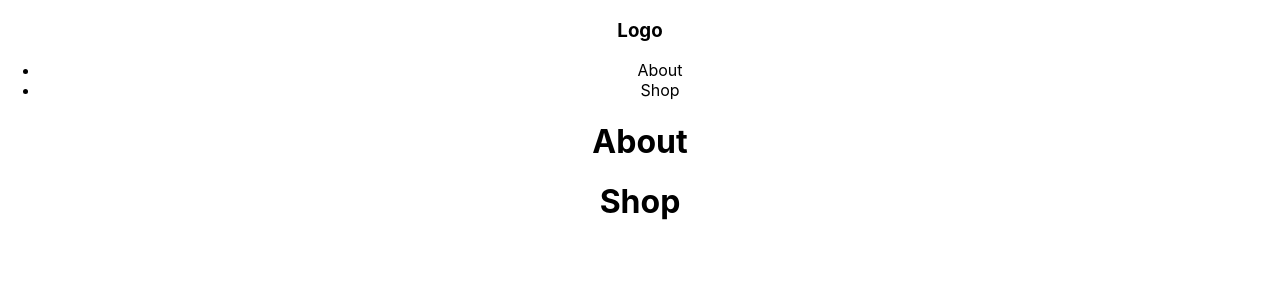
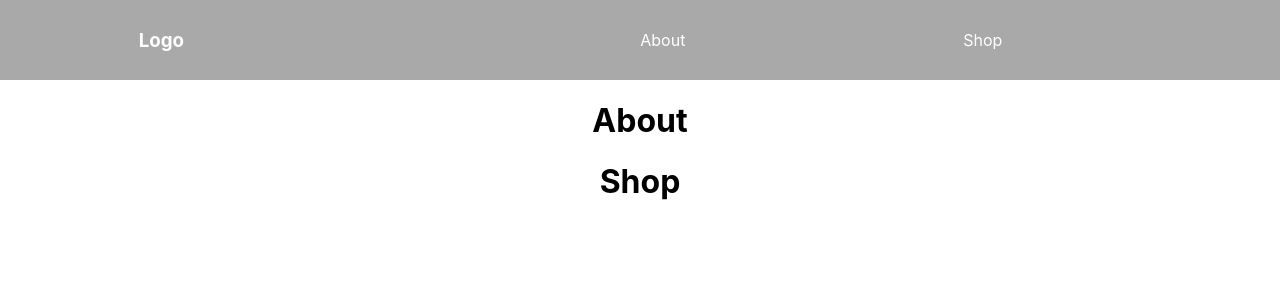
Before and after one commit to Roberterpi/routing, a React (Create React App) app: page / in a window 1280 px wide. Shown: the top 300 px of the page. Built offline with nearby package versions, Linux system fonts and the light colour scheme.

Commit message:
changed app.css and added class for ul

```diff
--- a/src/App.css
+++ b/src/App.css
@@ -2,37 +2,19 @@
   text-align: center;
 }
 
-.App-logo {
-  height: 40vmin;
-  pointer-events: none;
-}
-
-@media (prefers-reduced-motion: no-preference) {
-  .App-logo {
-    animation: App-logo-spin infinite 20s linear;
-  }
-}
-
-.App-header {
-  background-color: #282c34;
-  min-height: 100vh;
+nav {
   display: flex;
-  flex-direction: column;
+  justify-content: space-around;
   align-items: center;
-  justify-content: center;
-  font-size: calc(10px + 2vmin);
+  min-height: 10vh;
+  background: darkgrey;
   color: white;
 }
 
-.App-link {
-  color: #61dafb;
+.nav-links {
+  width: 50%;
+  display: flex;
+  justify-content: space-around;
+  align-items: center;
+  list-style: none;
 }
-
-@keyframes App-logo-spin {
-  from {
-    transform: rotate(0deg);
-  }
-  to {
-    transform: rotate(360deg);
-  }
-}
--- a/src/Nav.js
+++ b/src/Nav.js
@@ -5,7 +5,7 @@
   return (
     <nav>
       <h3>Logo</h3>
-      <ul>
+      <ul className="nav-links">
         <li>About</li>
         <li>Shop</li>
       </ul>
```
